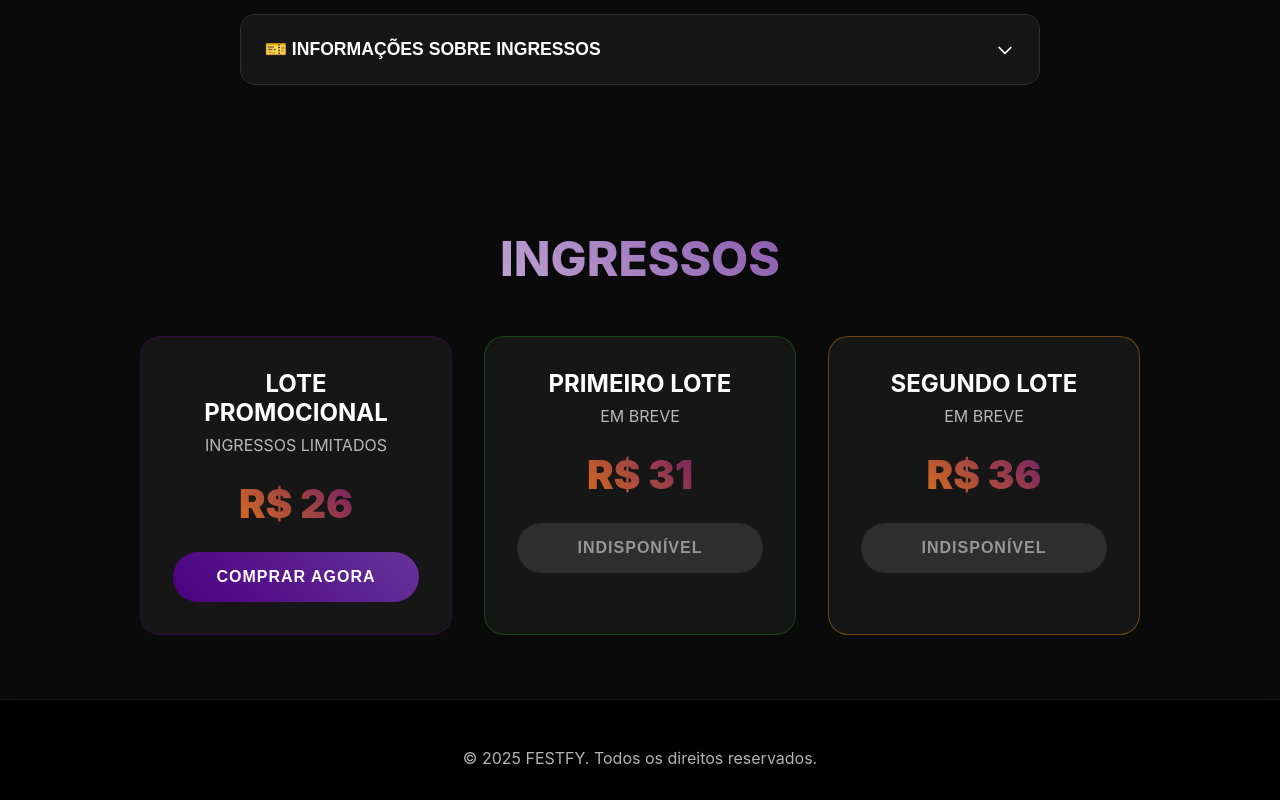
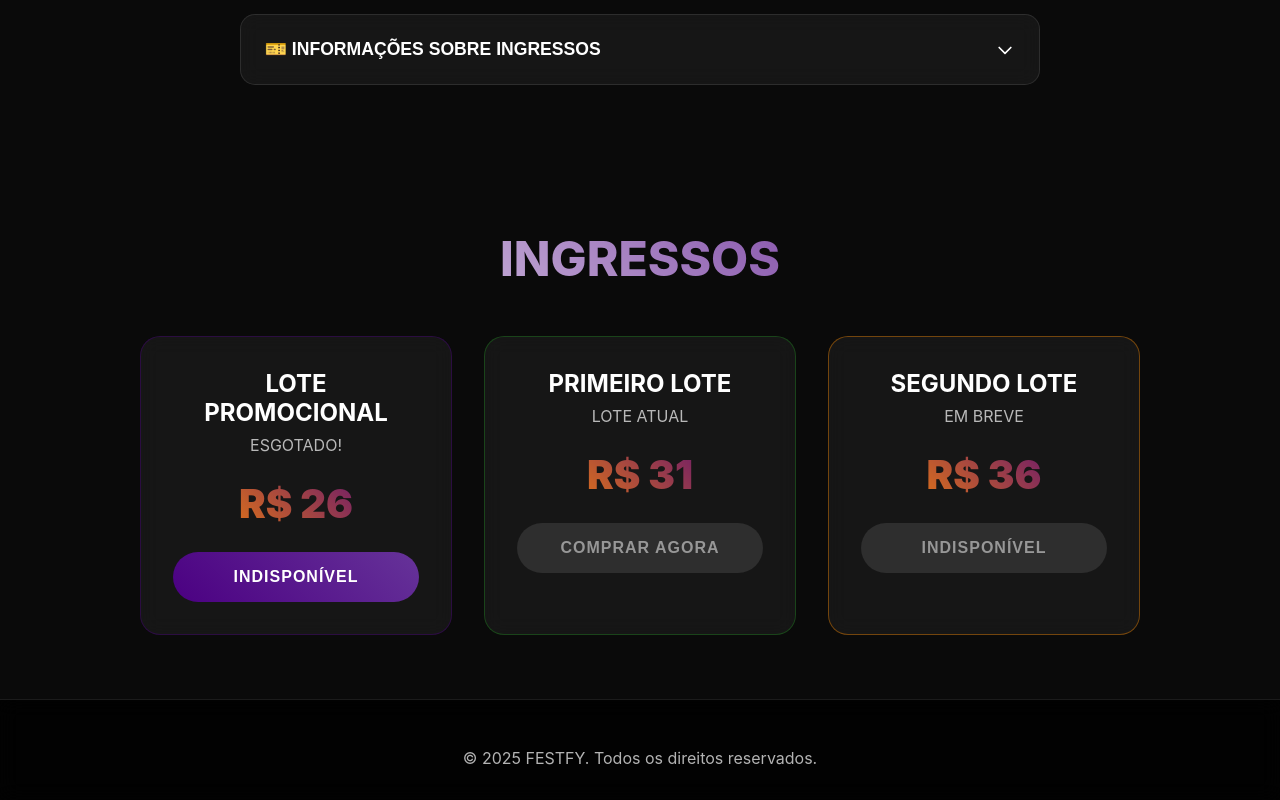
Before and after one commit to bren112/revivendo, a React (Vite) app: page / in a window 1280 px wide. Shown: the part 1655-2455 px from the top of the page. Built offline with nearby package versions, Linux system fonts and the light colour scheme; a web font is replaced by a local one.

Commit message:
Atualizar o App.jsx

```diff
--- a/src/App.jsx
+++ b/src/App.jsx
@@ -112,14 +112,14 @@ const tickets = [
     id: 1,
     name: "LOTE PROMOCIONAL",
     price: 26,
-    description: "INGRESSOS LIMITADOS",
+    description: "ESGOTADO!",
     color: "purple",
   },
   {
     id: 2,
     name: "PRIMEIRO LOTE",
     price: 31,
-    description: "  EM BREVE",
+    description: " LOTE ATUAL",
     color: "blue",
   },
     {
@@ -516,7 +516,7 @@ function App() {
                     }
                   }}
                 >
-                  {ticket.id === 1 ? "COMPRAR AGORA" : "INDISPONÍVEL"}
+                  {ticket.id === 2 ? "COMPRAR AGORA" : "INDISPONÍVEL"}
                 </button>
                 </div>
               </div>
```
